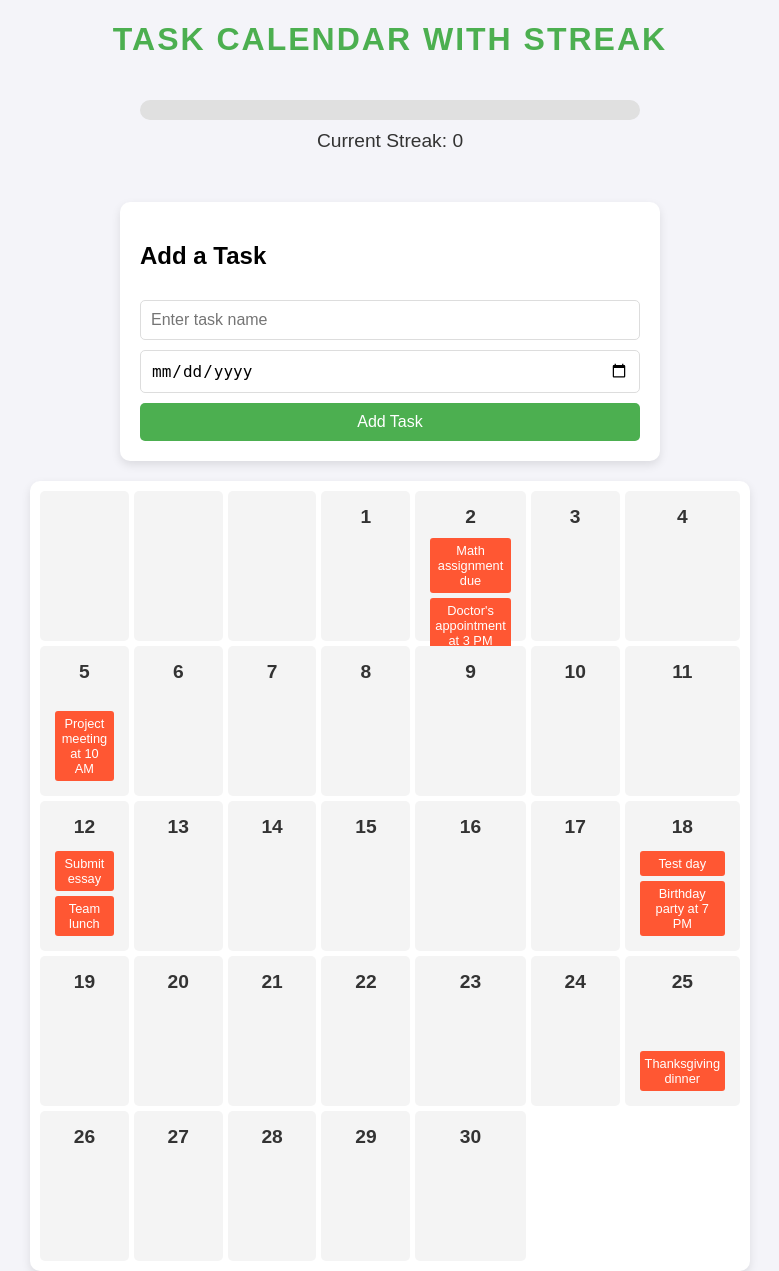
After one commit to AATechCulture/Aggies-2.0, a Flask app: page /calendar in a window 1280 px wide. The commit adds this page. Shown: the whole page, without its empty margins (250-1029 px from the left). Run offline with Flask 3, Linux system fonts and the light colour scheme.

Commit message:
Add files via upload

```diff
--- a/NCATBE24/app.py
+++ b/NCATBE24/app.py
@@ -1,15 +1,84 @@
 import os
 import openai
-from flask import Flask, request, jsonify, render_template, redirect, url_for
+from flask import Flask, request, jsonify, render_template, redirect, url_for, session
 from datetime import datetime, timedelta
 import re
+from main import add_event_with_reminders, get_event_type_from_openai
 
+import re
+from datetime import datetime
+
+
+
+# Dummy user credentials
+USER_CREDENTIALS = {
+    "aggie": "1891"
+}
+
+def refine_event_type(event_type: str) -> str:
+    """
+    Refines the event type based on more specific keywords.
+    """
+    if "dentist" in event_type.lower():
+        return "Dentist appointment"
+    elif "pill" in event_type.lower():
+        return "Pill appointment"
+    elif "doctor" in event_type.lower() or "visit" in event_type.lower():
+        return "Doctor's visit"
+    elif "coffee" in event_type.lower():
+        return "Coffee meeting"
+    elif "zoom" in event_type.lower():
+        return "Zoom meeting"
+    elif "meeting" in event_type.lower():
+        return "General meeting"
+    elif "interview" in event_type.lower():
+        return "Job interview"
+    elif "conference" in event_type.lower():
+        return "Conference call"
+    elif "lunch" in event_type.lower():
+        return "Team lunch"
+    elif "study" in event_type.lower():
+        return "Study session"
+
+
+    return "Unrecognized Event"
+
+
+def extract_datetime_from_input(input_string: str) -> datetime:
+    """
+    Extracts the date and time from the user input string.
+    """
+    # Match patterns like "3 PM on November 20th"
+    match = re.search(r'(\d{1,2})\s*(AM|PM)\s*on\s*(\w+\s\d{1,2}(?:st|nd|rd|th)?)', input_string)
+    if match:
+        hour = int(match.group(1))
+        period = match.group(2)
+        date_str = match.group(3)
+
+        # Handle AM/PM formatting
+        if period == "PM" and hour != 12:
+            hour += 12
+        elif period == "AM" and hour == 12:
+            hour = 0
+
+        # Parse the date
+        try:
+            date_obj = datetime.strptime(date_str, "%B %d").replace(year=datetime.now().year)
+            return date_obj.replace(hour=hour)
+        except ValueError as ve:
+            print(f"Error parsing date: {ve}")
+
+    return None
+
+
+# Initialize Flask app
 app = Flask(__name__)
 
-# Initialize OpenAI API key (ensure to use environment variables or another secure method in production)
-def init_openai():
-    openai.api_key = "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" # Replace with your actual OpenAI API key
+# Initialize OpenAI API key
+openai.api_key = "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"
 
+#session['logged_in'] = False
+app.secret_key = 'your_secret_key'  # Necessary for session management
 # List to store events
 events = [
     ('General meeting', datetime(2024, 11, 16, 14, 30)),
@@ -25,9 +94,11 @@ def check_event_conflict(new_event_time: datetime) -> bool:
             return True
     return False
 
+
 # Function to get suggestions from OpenAI about available time slots
 def get_openai_suggestion(event_type: str, duration: int) -> str:
-    prompt = f"Can you suggest an available time slot for a {event_type} lasting {duration} hours, avoiding the following times: {', '.join([str(event[1]) for event in events])}."
+    # Prompt the user to suggest a time, but leave it open to OpenAI to propose an available time.
+    prompt = f"Can you suggest an available time slot for a {event_type} lasting {duration} hours, avoiding the following times: {', '.join([str(event[1]) for event in events])}. The user suggested a time of today for the event."
 
     try:
         response = openai.ChatCompletion.create(
@@ -36,115 +107,110 @@ def get_openai_suggestion(event_type: str, duration: int) -> str:
             max_tokens=100,
             temperature=0.5,
         )
-
         suggestion = response['choices'][0]['message']['content'].strip()
         return suggestion
     except Exception as e:
         print(f"Error calling OpenAI API: {e}")
         return "Sorry, I couldn't generate a time slot."
 
+
 # Function to extract datetime from OpenAI response
 def extract_datetime_from_response(response: str) -> datetime:
-    date_time_match = re.search(r'(\d{4}-\d{2}-\d{2}) at (\d{2}:\d{2}:\d{2})', response)
-
+    date_time_match = re.search(r'(\w+ \d{1,2}) at (\d{1,2}:\d{2} (AM|PM))', response)
     if date_time_match:
         date_str = date_time_match.group(1)
         time_str = date_time_match.group(2)
-
-        datetime_str = f"{date_str} {time_str}"
-
+        month_map = {
+            "January": 1, "February": 2, "March": 3, "April": 4, "May": 5, "June": 6,
+            "July": 7, "August": 8, "September": 9, "October": 10, "November": 11, "December": 12
+        }
         try:
-            return datetime.strptime(datetime_str, "%Y-%m-%d %H:%M:%S")
-        except ValueError:
-            return None
+            month, day = date_str.split()
+            month = month_map[month]
+            day = int(day)
+            current_year = datetime.now().year
+            parsed_time = datetime.strptime(time_str, "%I:%M %p").time()
+            return datetime(current_year, month, day, parsed_time.hour, parsed_time.minute)
+        except ValueError as ve:
+            print(f"Error parsing date and time: {ve}")
     return None
 
-# Function to extract event type from OpenAI response
-def get_event_type_from_openai(text: str) -> str:
-    prompt = f"Please extract the event type from the following text: '{text}'"
 
-    try:
-        response = openai.ChatCompletion.create(
-            model="gpt-3.5-turbo",
-            messages=[{"role": "user", "content": prompt}],
-            max_tokens=50,
-            temperature=0.5,
-        )
+@app.route('/login', methods=['GET', 'POST'])
+def login():
+    if request.method == 'POST':
+        username = request.form.get('username')
+        password = request.form.get('password')
 
-        event_type = response['choices'][0]['message']['content'].strip()
-        return event_type
-    except Exception as e:
-        print(f"Error calling OpenAI API: {e}")
-        return "Unrecognized Event"
+        # Validate credentials
+        if username in USER_CREDENTIALS and USER_CREDENTIALS[username] == password:
+            session['logged_in'] = True
+            return redirect(url_for('home'))
+        else:
+            error = "Invalid username or password. Please try again."
+            return render_template('login.html', error=error)
 
-# Function to handle date navigation (forward/backward)
-def update_date(current_date, direction):
-    # Define the first and last date of November 2024
-    first_november = datetime(2024, 11, 1)
-    last_november = datetime(2024, 11, 30)
+    return render_template('login.html')
+@app.route('/index')
+def logout():
+    session.clear()  # Clear the session
+    session['logged_in'] = False
+    return redirect(url_for('login'))
 
-    if direction == 'forward' and current_date < last_november:
-        current_date += timedelta(days=1)
-    elif direction == 'backward' and current_date > first_november:
-        current_date -= timedelta(days=1)
-
-    return current_date
-
-# Flask route to handle chatbot interaction
 @app.route('/')
 def home():
-    # Get the current date and time
-    now = datetime.now()
+    if not session.get('logged_in'):
+        return redirect(url_for('login'))
 
-    # Restrict the date to November 2024
-    current_date = now if now.month == 11 and now.year == 2024 else datetime(2024, 11, 1)
+    current_date = datetime.now().strftime('%A, %B %d, %Y')
+    first_event = events[0][0] if events else "No events scheduled."
+    upcoming_events = [event[0] for event in events[1:]]
+    today_tasks = [event for event in events if event[1].date() == datetime.today().date()]
+    return render_template('index.html', current_date=current_date, first_event=first_event,
+                           upcoming_events=upcoming_events, today_tasks=today_tasks)
 
-    # Get the first event in the list for the current day tasks
-    if events:
-        first_event = events[0][0]
-    else:
-        first_event = "No events available"
-
-    # Filter upcoming events (those occurring after the current time)
-    upcoming_events = [event[0] for event in events if event[1] > now]
-
-    return render_template('index.html', current_date=current_date.strftime("%B %d, %Y"), first_event=first_event, upcoming_events=upcoming_events)
-
-# Route to navigate between days
-@app.route('/navigate/<direction>')
-def navigate(direction):
-    # Get the current date from the query string (or default to today's date)
-    current_date = datetime(2024, 11, 1)  # Starting date for November 2024
-    # Update the date based on the direction (forward/backward)
-    updated_date = update_date(current_date, direction)
-
-    return redirect(url_for('home', current_date=updated_date.strftime("%Y-%m-%d")))
+@app.route('/calendar')
+def calendar():
+    return render_template('calendar.html')
 
 @app.route('/ask', methods=['POST'])
 def ask():
-    user_input = request.form['user_input']
-    preferred_time = "1 PM"  # Hardcoded for simplicity
-    duration = 1  # 1 hour
+    user_input = request.form.get('user_input')
+    if not user_input:
+        return jsonify({"response": "Please provide input."})
 
-    event_type = get_event_type_from_openai(user_input)
-    suggested_time_str = get_openai_suggestion(event_type, duration)
+    # Regular response from OpenAI (for Chatbot)
+    response = get_openai_suggestion(user_input, 1)  # Example duration of 1 hour
+    response_arr = response.split()
 
-    if "sorry" in suggested_time_str.lower():
-        response = "Could not suggest a time."
-    else:
-        suggested_time = extract_datetime_from_response(suggested_time_str)
+    # Refine the event type (for Today's Tasks)
+    res = ""
+    for string in response_arr:
+        res = refine_event_type(string)
+        if res != "Unrecognized Event":
+            break
 
-        if suggested_time:
-            if check_event_conflict(suggested_time):
-                response = f"Suggested time {suggested_time} conflicts with an existing event. Please choose another time."
-            else:
-                events.append((event_type, suggested_time))
-                response = f"Event '{event_type}' scheduled for {suggested_time}"
-        else:
-            response = "Could not extract a valid time."
+    time_of_task = ""
+    for string in response_arr:
+        if ("PM" or "AM") in string.upper():
+             time_of_task += string
 
-    return jsonify({'response': response})
+    # Extract the event date using the input (not relying on the OpenAI response here)
+    event_date = extract_datetime_from_input(user_input)  # Extract the event's date and time from user input
+
+    reminder_message = ""
+    if res != "Unrecognized Event" and event_date:
+        # Add the event with reminders
+        add_event_with_reminders(res, event_date)
+        reminder_message = f"Reminder: {res} at {event_date.strftime('%I:%M %p')}"
+
+    # Return both the response for Chatbot and the task event for Today's Tasks
+    return jsonify({
+        "chatbot_response": response,  # Raw response from OpenAI (for Chatbot)
+        "reminder_message": reminder_message,
+        "task_event": f"{res} - {time_of_task}",  # Refined task (for Today's Tasks)
+    })
+
 
 if __name__ == '__main__':
-    init_openai()  # Ensure the API key is initialized
     app.run(debug=True)
--- /dev/null
+++ b/NCATBE24/templates/calendar.html
@@ -0,0 +1,277 @@
+<!DOCTYPE html>
+<html lang="en">
+<head>
+  <meta charset="UTF-8">
+  <meta name="viewport" content="width=device-width, initial-scale=1.0">
+  <title>Interactive Calendar with Streak System</title>
+  <style>
+/*Create the style of the layout */
+    body {
+      font-family: 'Poppins', Arial, sans-serif;
+      margin: 0;
+      padding: 0;
+      background: #f4f4f9;
+      display: flex;
+      flex-direction: column;
+      align-items: center;
+      justify-content: flex-start;
+      height: 100vh;
+      transition: background-color 0.5s ease;
+    }
+/* Heading 1 */
+    h1 {
+      color: #4CAF50;
+      text-transform: uppercase;
+      letter-spacing: 2px;
+    }
+/* Design calendar grid */
+    #calendar {
+      display: grid;
+      grid-template-columns: repeat(7, 1fr);
+      gap: 5px;
+      background-color: #ffffff;
+      padding: 10px;
+      border-radius: 10px;
+      box-shadow: 0 4px 10px rgba(0, 0, 0, 0.1);
+      width: 90%;
+      max-width: 700px;
+    }
+/* Create how each day will be displayed */
+    .day {
+      background-color: #f4f4f4;
+      border-radius: 5px;
+      text-align: center;
+      padding: 15px;
+      cursor: pointer;
+      height: 120px;
+      display: flex;
+      flex-direction: column;
+      justify-content: flex-start;
+      position: relative;
+      transition: transform 0.2s, background-color 0.2s;
+    }
+/* Make it clickable with a hover display */
+    .day:hover {
+      background-color: #e3f2fd;
+      transform: scale(1.05);
+    }
+/* Styling for number of days for a month */
+    .day-number {
+      font-weight: bold;
+      font-size: 1.2rem;
+      color: #333;
+      margin-bottom: 10px;
+    }
+/*Placement of tasks */
+    .task-marker-container {
+      margin-top: auto;
+      display: flex;
+      align-items: center;
+      justify-content: center;
+      gap: 5px;
+      flex-wrap: wrap;
+    }
+/*Design of tasks */
+    .task-marker {
+      width: 90%;
+      background-color: #FF5733;
+      color: white;
+      padding: 5px;
+      border-radius: 3px;
+      font-size: 0.8rem;
+      text-align: center;
+      cursor: pointer;
+    }
+/* Display final look of completed tasks */
+    .task-marker.completed {
+      background-color: #4CAF50;
+      text-decoration: line-through;
+    }
+/* placement and design*/
+    .progress-container {
+      width: 80%;
+      max-width: 500px;
+      margin: 20px auto;
+      text-align: center;
+    }
+/* placement and design*/
+    .progress-bar {
+      width: 100%;
+      background: #e0e0e0;
+      border-radius: 20px;
+      overflow: hidden;
+    }
+/* placement and design*/
+    .progress-bar-inner {
+      width: 0%;
+      height: 20px;
+      background: #4CAF50;
+      transition: width 0.3s ease-in-out;
+    }
+/* placement and design*/
+    .streak-counter {
+      margin: 10px 0;
+      font-size: 1.2rem;
+      color: #333;
+    }
+/* placement and design*/
+    #add-task-container {
+      width: 80%;
+      max-width: 500px;
+      margin: 20px auto;
+      display: flex;
+      flex-direction: column;
+      gap: 10px;
+      background: #ffffff;
+      padding: 20px;
+      border-radius: 10px;
+      box-shadow: 0 4px 10px rgba(0, 0, 0, 0.1);
+    }
+/* placement and design*/
+    #add-task-container input,
+    #add-task-container button {
+      padding: 10px;
+      font-size: 1rem;
+      border-radius: 5px;
+      border: 1px solid #ddd;
+    }
+/* placement and design*/
+    #add-task-container button {
+      background-color: #4CAF50;
+      color: white;
+      border: none;
+      cursor: pointer;
+      transition: background-color 0.2s;
+    }
+/* placement and design*/
+    #add-task-container button:hover {
+      background-color: #45a049;
+    }
+  </style>
+</head>
+<body>
+  <h1>Task Calendar with Streak</h1>
+
+  <div class="progress-container">
+    <div class="progress-bar">
+      <div class="progress-bar-inner"></div>
+    </div>
+    <div class="streak-counter">Current Streak: <span id="streak">0</span></div>
+  </div>
+
+  <div id="add-task-container">
+    <h2>Add a Task</h2>
+    <input type="text" id="task-input" placeholder="Enter task name" />
+    <input type="date" id="task-date" />
+    <button onclick="addTask()">Add Task</button>
+  </div>
+
+  <div id="calendar"></div>
+
+<!--This function determines how many tasks exist in total, to calculate progress.-->
+  <script>
+  const calendar = document.getElementById('calendar');
+  const streakElement = document.getElementById('streak');
+  const progressBarInner = document.querySelector('.progress-bar-inner');
+  const body = document.body;
+
+  const daysInMonth = 30;
+  const firstDayOfWeek = 3;
+  let tasks = {
+    2: ["Math assignment due", "Doctor's appointment at 3 PM"],
+    5: ["Project meeting at 10 AM"],
+    12: ["Submit essay", "Team lunch"],
+    18: ["Test day", "Birthday party at 7 PM"],
+    25: ["Thanksgiving dinner"]
+  };
+
+  let streak = 0;
+  const colors = ['#f4f4f9', '#e0f7fa', '#c8e6c9', '#ffcdd2', '#ffeb3b'];
+
+  const totalTasks = () => Object.values(tasks).flat().length;
+
+  // Create the calendar
+  function createCalendar() {
+    calendar.innerHTML = '';
+
+    for (let i = 0; i < firstDayOfWeek; i++) {
+      const emptyDiv = document.createElement('div');
+      emptyDiv.classList.add('day', 'empty');
+      calendar.appendChild(emptyDiv);
+    }
+
+    for (let day = 1; day <= daysInMonth; day++) {
+      const dayDiv = document.createElement('div');
+      dayDiv.classList.add('day');
+      dayDiv.innerHTML = `<span class="day-number">${day}</span>`;
+
+      if (tasks[day]) {
+        const taskMarkerContainer = document.createElement('div');
+        taskMarkerContainer.classList.add('task-marker-container');
+
+        tasks[day].forEach((task, index) => {
+          const taskMarker = document.createElement('div');
+          taskMarker.classList.add('task-marker');
+          taskMarker.textContent = task;
+          taskMarker.addEventListener('click', () => completeTask(day, index, taskMarker));
+          taskMarkerContainer.appendChild(taskMarker);
+        });
+
+        dayDiv.appendChild(taskMarkerContainer);
+      }
+      calendar.appendChild(dayDiv);
+    }
+  }
+
+  // Complete a task
+  function completeTask(day, taskIndex, taskMarker) {
+    if (!taskMarker.classList.contains('completed')) {
+      taskMarker.classList.add('completed');
+      tasks[day][taskIndex] = null; // Mark task as completed
+      checkAllTasksCompleted(day);
+    }
+  }
+
+  // Check if all tasks for a day are completed
+  function checkAllTasksCompleted(day) {
+    const remainingTasks = tasks[day].filter(task => task !== null);
+    if (remainingTasks.length === 0) {
+      delete tasks[day]; // Clear completed day
+      streak++; // Increment streak only if all tasks are done
+      updateProgress();
+      updateBackgroundColor();
+      createCalendar();
+    }
+  }
+
+  // Update the progress bar and streak counter
+  function updateProgress() {
+    const progress = (streak / totalTasks()) * 100;
+    progressBarInner.style.width = `${progress}%`;
+    streakElement.textContent = streak;
+  }
+
+  // Update the background color based on streak
+  function updateBackgroundColor() {
+    const colorIndex = streak % colors.length;
+    body.style.backgroundColor = colors[colorIndex];
+  }
+
+  // Add a new task
+  function addTask() {
+    const taskName = document.getElementById('task-input').value.trim();
+    const taskDate = new Date(document.getElementById('task-date').value);
+
+    if (!taskName || isNaN(taskDate)) return alert("Please provide a valid task name and date.");
+
+    const day = taskDate.getDate();
+    if (!tasks[day]) tasks[day] = [];
+    tasks[day].push(taskName);
+
+    createCalendar();
+    document.getElementById('task-input').value = '';
+    document.getElementById('task-date').value = '';
+  }
+
+  createCalendar();
+</script>
```
Also changed, not shown: NCATBE24/main.py (+47 -2 lines), NCATBE24/templates/index.html (+62 -33 lines), NCATBE24/templates/login.html (added, +25 -0 lines).
